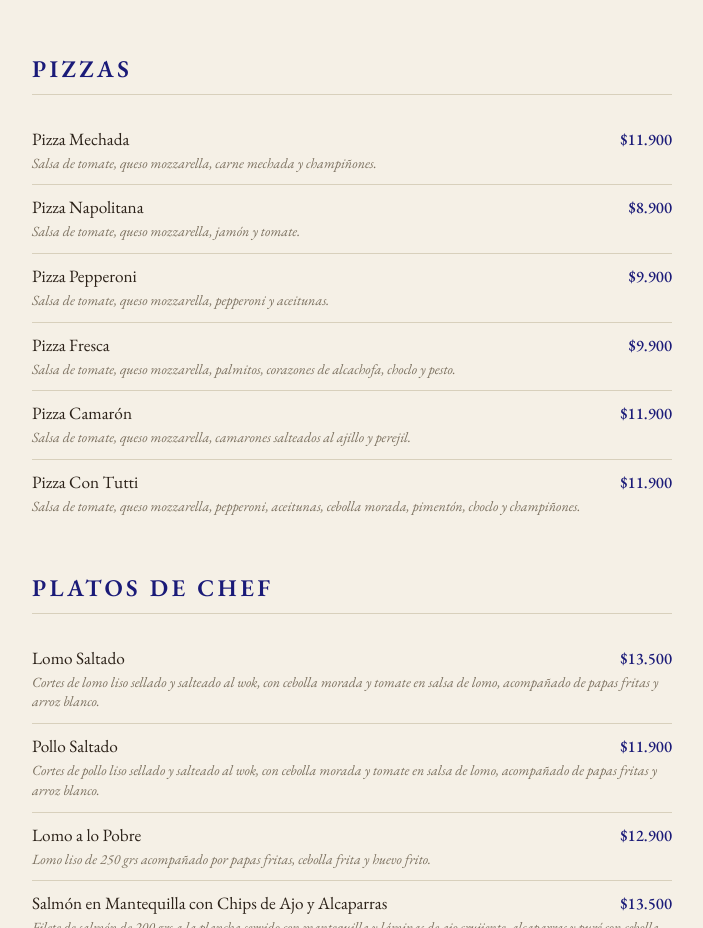
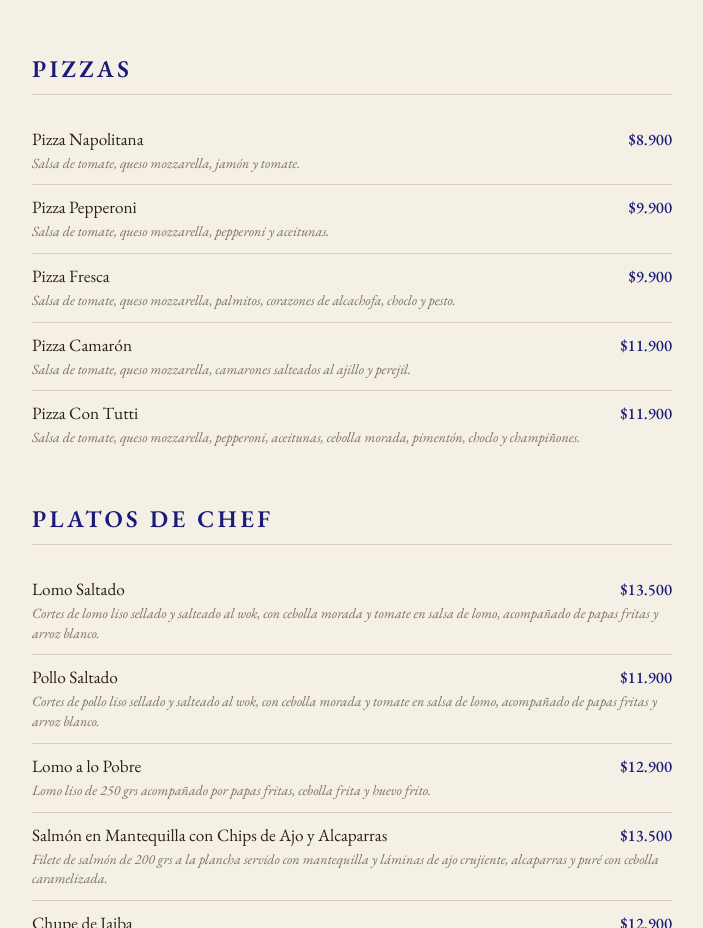
Before and after one commit to Autoclub-Antofagasta/autoclub-carta, a plain HTML site: page index.html in a window 1280 px wide. Shown: the part 4380-5308 px from the top of the page, without its empty margins (288-991 px from the left). Drawn offline with nearby package versions, Linux system fonts and the light colour scheme.

Commit message:
Saca Pizza Mechada de la carta
Co-Authored-By: Claude Opus 5.5 <noreply@anthropic.com>

```diff
--- a/index.html
+++ b/index.html
@@ -449,9 +449,6 @@
     <h2 class="section-head">Pizzas</h2>
     <hr class="head-rule">
     <div class="dish">
-  <div class="dish-head"><span class="dish-name">Pizza Mechada</span><span class="dish-price">$11.900</span></div>
-  <p class="desc">Salsa de tomate, queso mozzarella, carne mechada y champiñones.</p>
-</div><div class="dish">
   <div class="dish-head"><span class="dish-name">Pizza Napolitana</span><span class="dish-price">$8.900</span></div>
   <p class="desc">Salsa de tomate, queso mozzarella, jamón y tomate.</p>
 </div><div class="dish">
```
